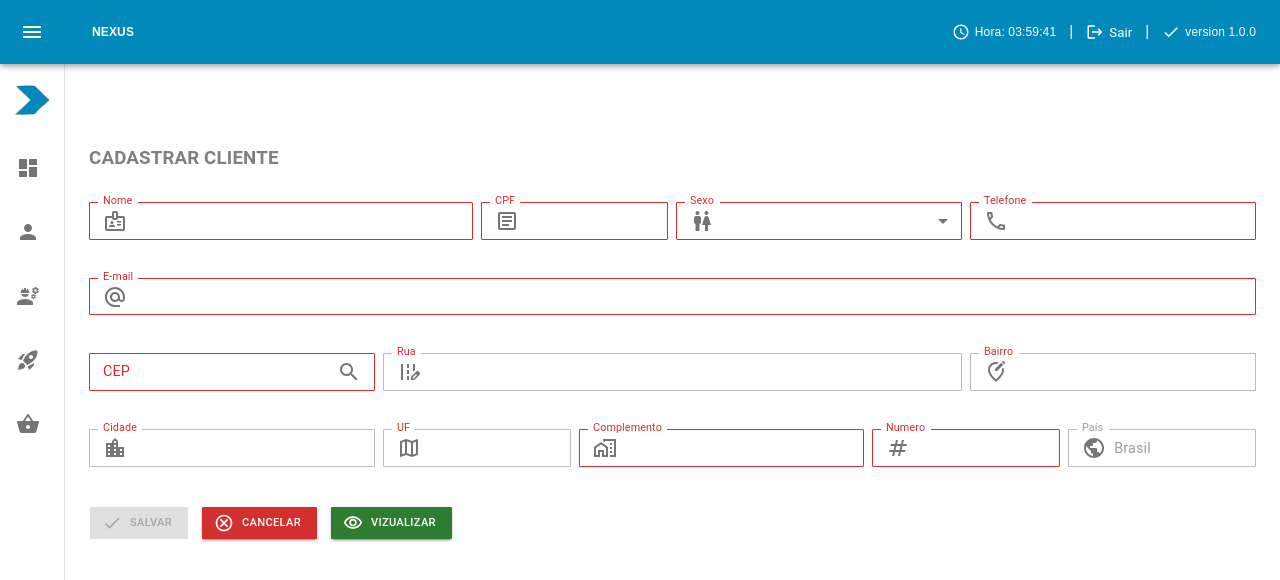
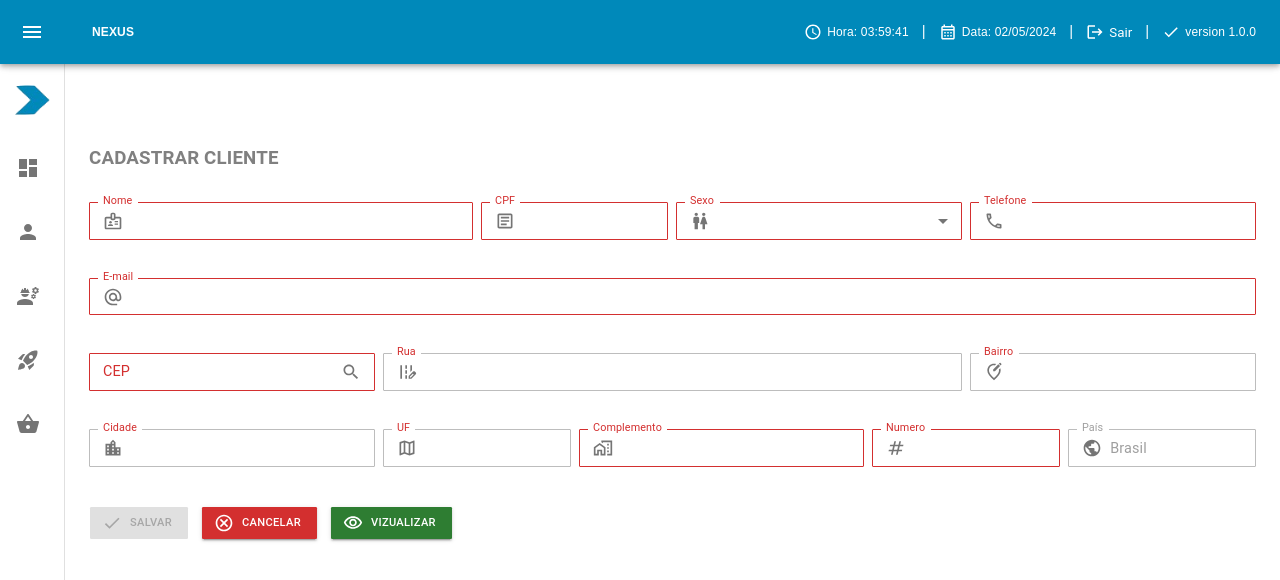
Before and after one commit to Darlonfranklin/nexus-frontend, a React (Vite) app: page /cadastros/cliente in a window 1280 px wide. Shown: the top 580 px of the page. Built offline with nearby package versions, Linux system fonts and the light colour scheme; sample sign-in values are in the browser's storage.

Commit message:
Implementation loading login

```diff
--- a/src/components/Drawer/index.tsx
+++ b/src/components/Drawer/index.tsx
@@ -9,8 +9,9 @@ import ChevronLeftIcon from "@mui/icons-material/ChevronLeft";
 import ChevronRightIcon from "@mui/icons-material/ChevronRight";
 import { useEffect, useState } from "react";
 import {
+  DateView,
   Exit,
-  Hour,
+  HourView,
   ImageL,
   ImageP,
   Logo,
@@ -25,7 +26,11 @@ import ExpandableList from "../List";
 import { useAuth } from "../../contexts/auth";
 import { menusItems } from "../../menus";
 import Modal from "../Dialog";
-import { Logout, QueryBuilder } from "@mui/icons-material";
+import {
+  CalendarMonthOutlined,
+  Logout,
+  QueryBuilder,
+} from "@mui/icons-material";
 
 const drawerWidth = 290;
 
@@ -122,6 +127,7 @@ export default function DrawerMenu({ children }: any) {
   };
 
   const [time, setTime] = useState<string>("");
+  const [date, setDate] = useState<string>("");
 
   useEffect(() => {
     const interval = setInterval(() => {
@@ -129,7 +135,11 @@ export default function DrawerMenu({ children }: any) {
       const hours = String(now.getHours()).padStart(2, "0");
       const minutes = String(now.getMinutes()).padStart(2, "0");
       const seconds = String(now.getSeconds()).padStart(2, "0");
+      const day = String(now.getDate()).padStart(2, "0");
+      const month = String(now.getMonth() + 1).padStart(2, "0");
+      const year = String(now.getFullYear());
       setTime(`${hours}:${minutes}:${seconds}`);
+      setDate(`${day}/${month}/${year}`);
     }, 1000);
 
     return () => clearInterval(interval);
@@ -155,7 +165,10 @@ export default function DrawerMenu({ children }: any) {
           <Title>NEXUS</Title>
           <Modal handleClose={signOut} open={openModal} cancel={handleClose} />
           <QueryBuilder style={{ marginRight: "5px", fontSize: 18 }} />
-          <Hour>Hora: {time}</Hour>
+          <HourView>Hora: {time}</HourView>
+          <Separator>|</Separator>
+          <CalendarMonthOutlined style={{ marginRight: "5px", fontSize: 18 }} />
+          <DateView>Data: {date}</DateView>
           <Separator>|</Separator>
           <Exit onClick={handleClickOpen}>
             <Logout style={{ marginRight: "5px", fontSize: 18 }} />
--- a/src/components/Drawer/styles.ts
+++ b/src/components/Drawer/styles.ts
@@ -43,7 +43,13 @@ export const Exit = styled.button`
   color: #fff;
 `;
 
-export const Hour = styled.p`
+export const HourView = styled.p`
+  font-family: "Poppins", sans-serif;
+  font-size: 12px;
+`;
+
+
+export const DateView = styled.p`
   font-family: "Poppins", sans-serif;
   font-size: 12px;
 `;
--- a/src/contexts/auth.tsx
+++ b/src/contexts/auth.tsx
@@ -10,6 +10,7 @@ type AuthProviderProps = {
 
 interface IAuthContext {
   logged: boolean;
+  loading: boolean;
   signIn(username: string, password: string): Promise<void>;
   signOut(): void;
 }
@@ -22,6 +23,7 @@ const AuthProvider: React.FC<AuthProviderProps> = ({ children }) => {
     return !!isLogged;
   });
 
+  const [loading, setLoading] = useState<boolean>(false);
   useEffect(() => {
     const isLogged = localStorage.getItem("@nexus.application:logged");
     if (!isLogged) {
@@ -31,6 +33,7 @@ const AuthProvider: React.FC<AuthProviderProps> = ({ children }) => {
 
   const navigate = useNavigate();
   const signIn = async (username: string, password: string) => {
+    setLoading(true);
     try {
       const response: AxiosResponse = await client.post("/login", {
         username,
@@ -51,6 +54,7 @@ const AuthProvider: React.FC<AuthProviderProps> = ({ children }) => {
     } catch (error: any) {
       toast.error("USUÁRIO / SENHA INCORRETOS!");
     }
+    setLoading(false);
   };
 
   const signOut = () => {
@@ -61,7 +65,7 @@ const AuthProvider: React.FC<AuthProviderProps> = ({ children }) => {
   };
 
   return (
-    <AuthContext.Provider value={{ logged, signIn, signOut }}>
+    <AuthContext.Provider value={{ logged, loading, signIn, signOut }}>
       {children}
     </AuthContext.Provider>
   );
--- a/src/pages/customer/index.tsx
+++ b/src/pages/customer/index.tsx
@@ -162,7 +162,7 @@ const Customer: React.FC = () => {
                 style: { fontSize: "0.9rem", borderRadius: "1px" },
                 startAdornment: (
                   <InputAdornment position="start">
-                    <BadgeOutlined />
+                    <BadgeOutlined fontSize={"small"} />
                   </InputAdornment>
                 ),
               }}
@@ -185,7 +185,7 @@ const Customer: React.FC = () => {
                 style: { fontSize: "0.9rem", borderRadius: "1px" },
                 startAdornment: (
                   <InputAdornment position="start">
-                    <ArticleOutlined />
+                    <ArticleOutlined fontSize={"small"} />
                   </InputAdornment>
                 ),
               }}
@@ -209,7 +209,7 @@ const Customer: React.FC = () => {
                 style: { fontSize: "0.9rem", borderRadius: "1px" },
                 startAdornment: (
                   <InputAdornment position="start">
-                    <WcOutlined />
+                    <WcOutlined fontSize={"small"} />
                   </InputAdornment>
                 ),
               }}
@@ -239,7 +239,7 @@ const Customer: React.FC = () => {
                 style: { fontSize: "0.9rem", borderRadius: "1px" },
                 startAdornment: (
                   <InputAdornment position="start">
-                    <LocalPhoneOutlined />
+                    <LocalPhoneOutlined fontSize={"small"} />
                   </InputAdornment>
                 ),
               }}
@@ -262,7 +262,7 @@ const Customer: React.FC = () => {
                 style: { fontSize: "0.9rem", borderRadius: "1px" },
                 startAdornment: (
                   <InputAdornment position="start">
-                    <AlternateEmailOutlined />
+                    <AlternateEmailOutlined fontSize={"small"} />
                   </InputAdornment>
                 ),
               }}
@@ -282,7 +282,7 @@ const Customer: React.FC = () => {
                 style: { fontSize: "0.9rem", borderRadius: "1px" },
                 endAdornment: (
                   <InputAdornment position="end">
-                    <Search />
+                    <Search fontSize={"small"} />
                   </InputAdornment>
                 ),
               }}
@@ -309,7 +309,7 @@ const Customer: React.FC = () => {
                 style: { fontSize: "0.9rem", borderRadius: "1px" },
                 startAdornment: (
                   <InputAdornment position="start">
-                    <EditRoadOutlined />
+                    <EditRoadOutlined fontSize={"small"} />
                   </InputAdornment>
                 ),
               }}
@@ -332,7 +332,7 @@ const Customer: React.FC = () => {
                 style: { fontSize: "0.9rem", borderRadius: "1px" },
                 startAdornment: (
                   <InputAdornment position="start">
-                    <EditLocationAltOutlined />
+                    <EditLocationAltOutlined fontSize={"small"} />
                   </InputAdornment>
                 ),
               }}
@@ -355,7 +355,7 @@ const Customer: React.FC = () => {
                 style: { fontSize: "0.9rem", borderRadius: "1px" },
                 startAdornment: (
                   <InputAdornment position="start">
-                    <LocationCityOutlined />
+                    <LocationCityOutlined fontSize={"small"} />
                   </InputAdornment>
                 ),
               }}
@@ -378,7 +378,7 @@ const Customer: React.FC = () => {
                 style: { fontSize: "0.9rem", borderRadius: "1px" },
                 startAdornment: (
                   <InputAdornment position="start">
-                    <MapOutlined />
+                    <MapOutlined fontSize={"small"} />
                   </InputAdornment>
                 ),
               }}
@@ -401,7 +401,7 @@ const Customer: React.FC = () => {
                 style: { fontSize: "0.9rem", borderRadius: "1px" },
                 startAdornment: (
                   <InputAdornment position="start">
-                    <HomeWorkOutlined />
+                    <HomeWorkOutlined fontSize={"small"} />
                   </InputAdornment>
                 ),
               }}
@@ -424,7 +424,7 @@ const Customer: React.FC = () => {
                 style: { fontSize: "0.9rem", borderRadius: "1px" },
                 startAdornment: (
                   <InputAdornment position="start">
-                    <NumbersOutlined />
+                    <NumbersOutlined fontSize={"small"} />
                   </InputAdornment>
                 ),
               }}
@@ -446,7 +446,7 @@ const Customer: React.FC = () => {
                 style: { fontSize: "0.9rem", borderRadius: "1px" },
                 startAdornment: (
                   <InputAdornment position="start">
-                    <PublicOutlined />
+                    <PublicOutlined fontSize={"small"} />
                   </InputAdornment>
                 ),
               }}
--- a/src/pages/login/index.tsx
+++ b/src/pages/login/index.tsx
@@ -10,12 +10,12 @@ import {
   ImageLogo,
   Logo,
 } from "./styles";
-import { InputAdornment, Paper } from "@mui/material";
+import { CircularProgress, InputAdornment, Paper } from "@mui/material";
 import { useAuth } from "../../contexts/auth";
 import { useState } from "react";
 
 const LoginPage: React.FC = () => {
-  const { signIn } = useAuth();
+  const { signIn, loading } = useAuth();
 
   const [username, setUserName] = useState<string>("");
   const [password, setPassword] = useState<string>("");
@@ -78,7 +78,13 @@ const LoginPage: React.FC = () => {
           onClick={() => signIn(username, password)}
           color="primary"
           variant="contained"
-          startIcon={<LoginIcon />}
+          startIcon={
+            loading ? (
+              <CircularProgress size={20} color="inherit" />
+            ) : (
+              <LoginIcon />
+            )
+          }
         >
           Acessar
         </Button>
```
